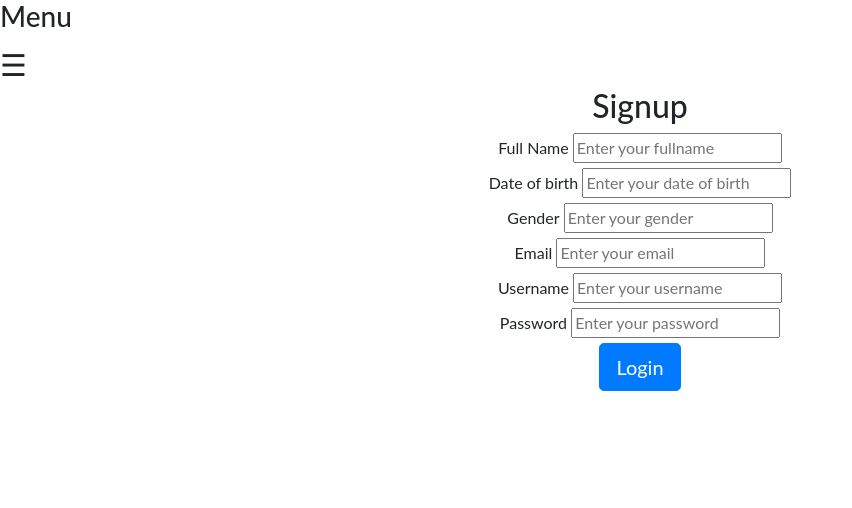
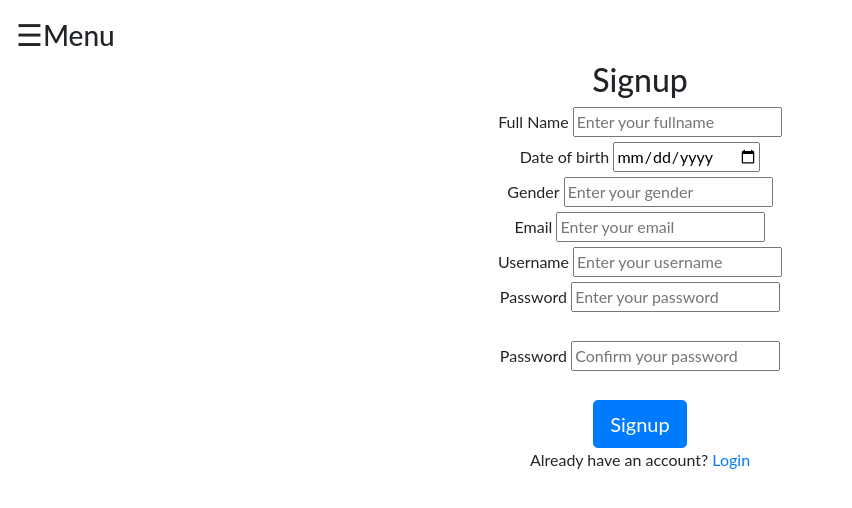
Before and after one commit to bxettri/FoodOrdering, a Django app: page /signup/ in a window 1280 px wide. Shown: the top 508 px of the page, without its empty margins (0-852 px from the left). Run offline with Django 3.2, Linux system fonts and the light colour scheme; parts of the project's set-up code (start-up, migrations or seed data) failed here and were passed over; some libraries are stand-ins or nearby versions.

Commit message:
Signup test successfull with verification and validation

```diff
--- a/survey/models.py
+++ b/survey/models.py
@@ -1,5 +1,3 @@
-from django.db import models
-
 # Create your models here.
 from mongoengine import *
 from datetime import datetime
@@ -13,6 +11,7 @@ class User(Document):
     dob = DateField()
     gender = StringField(max_length=20, required=True)
     email = EmailField(max_length=100, required=True, unique=True)
+    username = StringField(required=True, max_length=25)
     password = StringField(required=True)
     profile_image = StringField()
     date_registered = DateTimeField(default=datetime.utcnow)
@@ -23,6 +22,7 @@ class User(Document):
             "gender": self.gender,
             "dob": self.dob,
             "email": self.email,
+            "username": self.username,
             "profile_image": self.profile_image
         }
         return json.dumps(user_dict)
--- a/survey/urls.py
+++ b/survey/urls.py
@@ -4,6 +4,6 @@ from .views import *
 
 app_name = 'survey'
 urlpatterns = [
-    path("", IndexView.as_view()),  # OR path('', views.index, name='index'),
-    path("signup/", SignupView.as_view()),
+    path('', views.index, name='index'),
+    path('signup/', views.signup, name='signup'),
 ]
--- a/survey/views.py
+++ b/survey/views.py
@@ -1,22 +1,40 @@
-from django.shortcuts import render
-from django.views.generic import *
+from django.contrib import messages
+from django.shortcuts import render, redirect
+from .models import User
 
 
 # Create your views here.
 # from django.http import HttpResponse
 
 
-# def index(request):
-#     return render(request, 'survey/index.html')
-#
-#
-# def signup(request):
-#     return render(request, 'survey/signup.html')
+def index(request):
+    return render(request, 'survey/index.html')
 
 
-class IndexView(TemplateView):
-    template_name = "survey/index.html"
+def signup(request):
+    if request.method == 'POST':
+        fullname = request.POST['fullname']
+        dob = request.POST['dob']
+        gender = request.POST['gender']
+        email = request.POST['email']
+        username = request.POST['username']
+        password = request.POST['password']
+        confirmPass = request.POST['confirmPassword']
 
+        if password == confirmPass:
+            if User.objects.filter(username__exists=username):
+                messages.info(request, 'Username already exists')
+                return redirect('/signup')
+            elif User.objects.filter(email=email).exists():
+                messages.info(request, 'Email already exists')
+                return redirect('/signup')
+            else:
+                user = User(full_name=fullname, dob=dob, gender=gender, email=email, username=username, password=password)
+                user.save();
+                print('User registered successfully')
+                return redirect('/')
+        else:
+            messages.info(request, 'Password not matching')
+            return redirect('/signup')
 
-class SignupView(TemplateView):
-    template_name = "survey/signup.html"
+    return render(request, 'survey/signup.html')
--- a/templates/survey/index.html
+++ b/templates/survey/index.html
@@ -58,7 +58,7 @@
 <body>
 <div id="mySidenav" class="sidenav">
   	<a href="javascript:void(0)" class="closebtn" onclick="closeNav()">&times;</a>
-  	<a href="#">Home</a>
+  	<a href="/">Home</a>
   	<a href="#">About</a>
   	<a href="#">Services</a>
   	<a href="#">Clients</a>
@@ -81,7 +81,7 @@
 			<br>
 				<button class="btn btn-primary btn-lg" type="button">Login</button>
 			<br>
-				<a href="/signup">Create a new account.</a><br>
+				<a href="{% url 'survey:signup' %}">Create a new account.</a><br>
 		</form>
 	</div>
 </div>
--- a/templates/survey/signup.html
+++ b/templates/survey/signup.html
@@ -37,6 +37,11 @@
 	  color: #f1f1f1;
 	}
 
+	#main {
+  		transition: margin-left .5s;
+  		padding: 16px;
+	}
+
 	.sidenav .closebtn {
 	  position: absolute;
 	  top: 0;
@@ -54,41 +59,52 @@
 <body>
 <div id="mySidenav" class="sidenav">
   	<a href="javascript:void(0)" class="closebtn" onclick="closeNav()">&times;</a>
-  	<a href="#">Home</a>
+  	<a href="/">Home</a>
   	<a href="#">About</a>
   	<a href="#">Services</a>
   	<a href="#">Clients</a>
   	<a href="#">Contact</a>
 </div>
 
-<div class="float">
-	<h3>Menu</h3>
-	<span style="font-size:30px;cursor:pointer" onclick="openNav()">&#9776;</span>
-</div>
+<div id="main">
+
+		<h3 id="btnMenu"><span style="font-size:30px;cursor:pointer" onclick="openNav()">&#9776;</span>Menu</h3>
 
 	<div id="formSignup" class="float" align="center">
-	<form>
+		<form method="post" action="/signup/" class="form-group">
+			{% csrf_token %}
 			<h2>Signup</h2>
 				<label>Full Name</label>
-			<input type="text" placeholder="Enter your fullname" name="fullname"/>
+				<input type="text" placeholder="Enter your fullname" name="fullname" required/>
 			<br>
 				<label>Date of birth</label>
-			<input type="text" placeholder="Enter your date of birth" name="dob"/>
+				<input type="date" placeholder="Enter your date of birth" name="dob"/>
 			<br>
 				<label>Gender</label>
-			<input type="text" placeholder="Enter your gender" name="gender"/>
+				<input type="text" placeholder="Enter your gender" name="gender" required/>
 			<br>
 				<label>Email</label>
-			<input type="text" placeholder="Enter your email" name="email"/>
+				<input type="email" placeholder="Enter your email" name="email" required/>
 			<br>
 				<label>Username</label>
-			<input type="text" placeholder="Enter your username" name="username"/>
+				<input type="text" placeholder="Enter your username" name="username" required/>
 			<br>
 				<label>Password</label>
-			<input type="text" placeholder="Enter your password" name="password"/>
+				<input type="password" placeholder="Enter your password" name="password" required/>
 			<br>
-			<button class="btn btn-primary btn-lg" type="button">Login</button>
+			<br>
+				<label>Password</label>
+				<input type="password" placeholder="Confirm your password" name="confirmPassword" required/>
+			<br>
+				{% for message in messages %}
+				<strong class="text-danger"> {{message}}</strong>
+				{% endfor %}
+			<br>
+				<button class="btn btn-primary btn-lg" name="btnSignup" type="submit">Signup</button>
+			<br>
+			<span>Already have an account? <a href="/">Login</a></span><br>
 		</form>
+	</div>
 </div>
 <br>
 <br>
@@ -98,10 +114,14 @@
 <script>
 function openNav() {
   document.getElementById("mySidenav").style.width = "250px";
+  document.getElementById("main").style.marginLeft = "250px";
+  document.getElementById("btnMenu").style.display = "none";
 }
 
 function closeNav() {
   document.getElementById("mySidenav").style.width = "0";
+  document.getElementById("main").style.marginLeft= "0";
+  document.getElementById("btnMenu").style.display = "block";
 }
 </script>
 </body>
```
Lines whose indentation alone changed are shown as unchanged.
